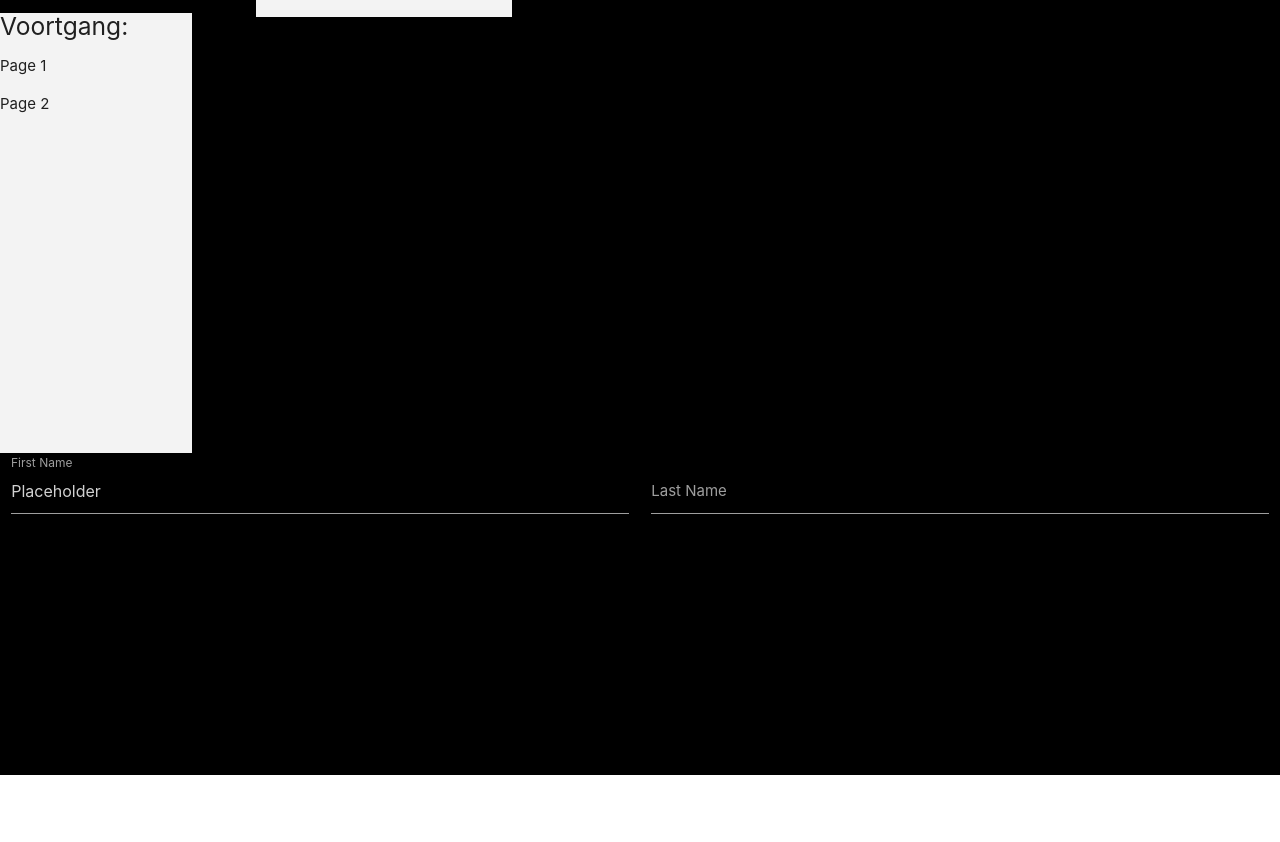
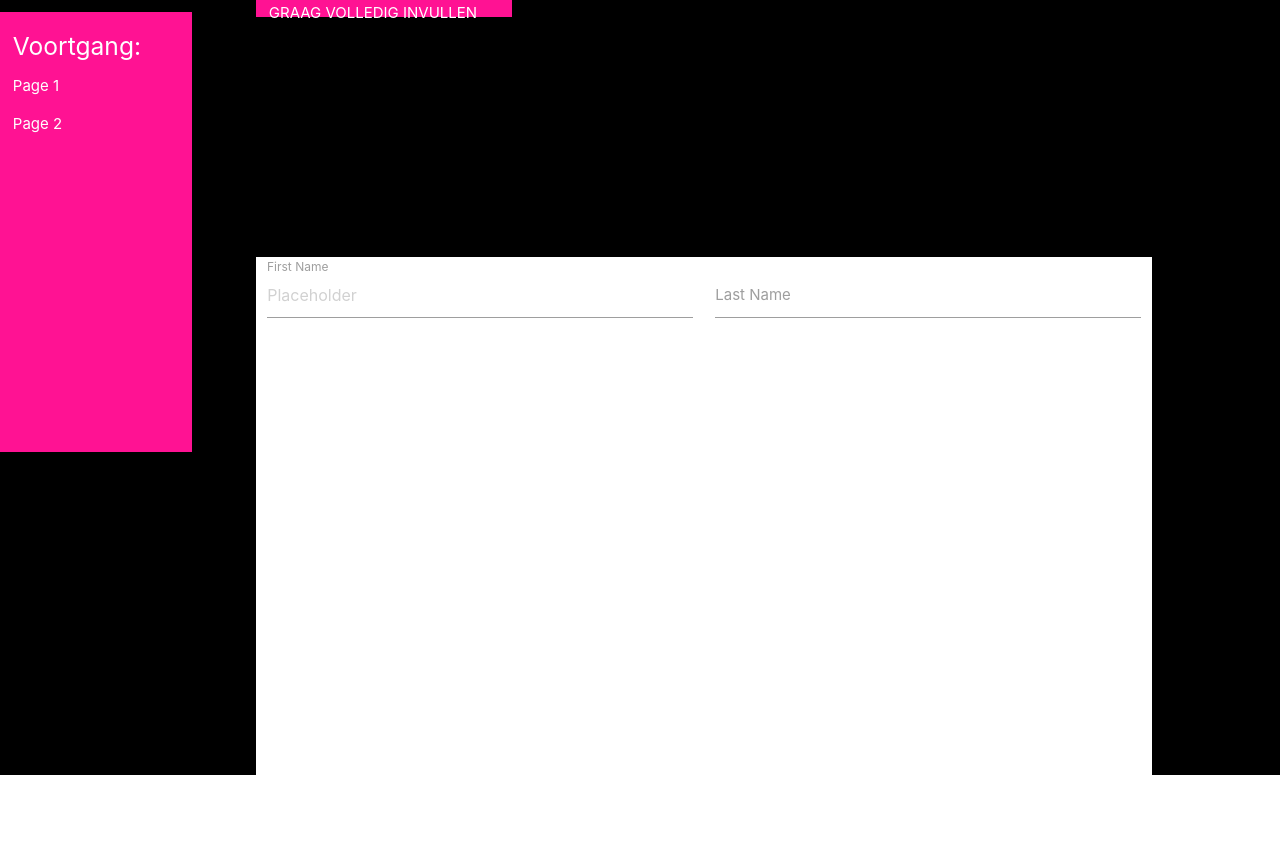
Before and after one commit to 22796/examenproject, a plain HTML site: page index.html in a window 1280 px wide. Shown: the part 63-905 px from the top of the page. Before the commit the page ends 838 px from the top, so only its background shows below. Drawn offline with Linux system fonts and the light colour scheme.

Commit message:
Updated styling

```diff
--- a/css/homepage.css
+++ b/css/homepage.css
@@ -12,21 +12,42 @@ header>img{
   width: 15%;
 }
 
+form{
+  background-color: white;
+  width: 70%;
+  height: 600px;
+  top: 40%;
+  position: absolute;
+  margin-left: 20%;
+}
+
+
 .sideNav{
 position: relative;
 height: 55%;
 width: 15%;
-background-color: #f3f3f3;
+background-color: #ff1293;
+color: white;
+padding-left: 1%;
+padding-top: 5px;
+transition: 0.2s;
+}
+
+.sideNav>p:hover{
+  padding-left: 1%;
+  transition: 0.2s;
 }
 
 .bannerCube{
+  color: white;
   position: absolute;
-  background-color: #f3f3f3;
+  background-color: #ff1293;
   width: 20%;
   height: 20%;
   margin-left: 20%;
   margin-top: -8%;
   box-shadow: 2px 2px 5px black;
+  padding: 1%;
 }
 
 .bannerCube>h4{
```
